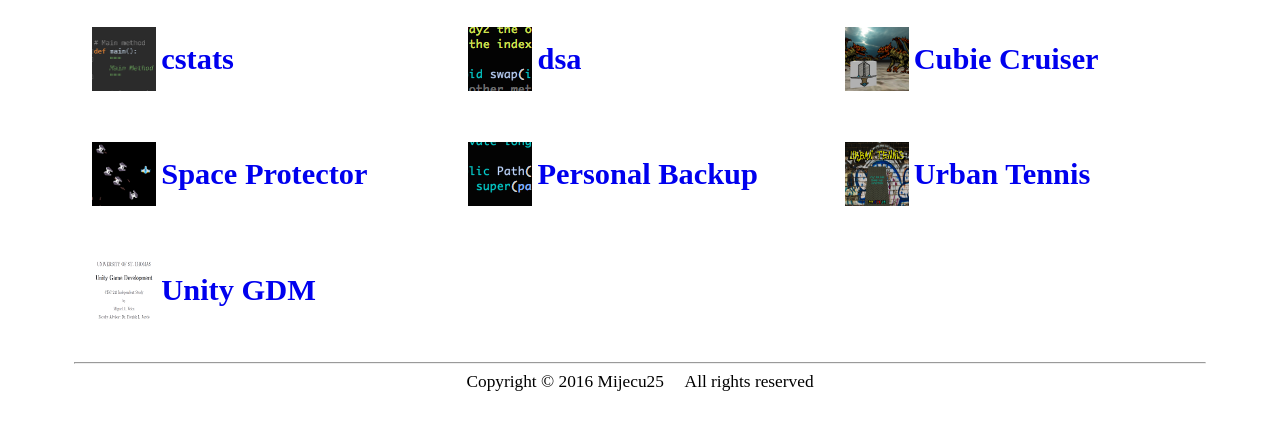
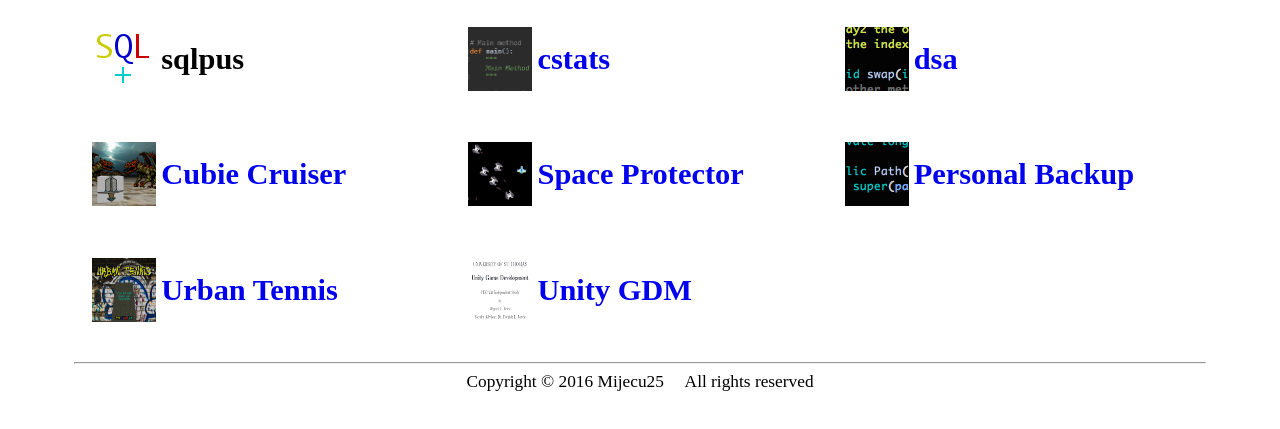
Before and after one commit to mijecu25/web, a plain HTML site: page products/index.html in a window 1280 px wide. Shown: the part 143-572 px from the top of the page. Drawn offline with Linux system fonts and the light colour scheme.

Commit message:
Add sqlplus in products

```diff
--- a/products/index.html
+++ b/products/index.html
@@ -46,6 +46,18 @@
                             <td>
                                 <div class="product">
                                     <h3>
+                                        <img class="product-image" src="../images/sqlplus.png" alt="sqlplus">
+                                        <span class="product-name">
+<!--                                            <a href="../software/cstats/">sqlplus</a>-->
+                                            sqlpus
+                                        </span>
+                                    </h3>
+                                </div>
+                            </td>
+
+                            <td>
+                                <div class="product">
+                                    <h3>
                                         <img class="product-image" src="../images/cstats.png" alt="cstats">
                                         <span class="product-name">
                                             <a href="../software/cstats/">cstats</a>
@@ -62,11 +74,11 @@
                                             <a href="../software/dsa/">dsa</a>
                                         </span>
                                     </h3>
+                                </div>
+                            </td>
+                        </tr>
 
-                                </div>
-
-                            </td>
-
+                        <tr>
                             <td>
                                 <div class="product">
                                     <h3>
@@ -75,13 +87,9 @@
                                             <a href="../software/games/cubiecruiser.html">Cubie Cruiser</a>
                                         </span>
                                     </h3>
+                                </div>
+                            </td>
 
-                                </div>
-
-                              </td>
-                        </tr>
-
-                        <tr>
                             <td>
                                 <div class="product">
                                     <h3>
@@ -105,6 +113,10 @@
                                 </div>
                             </td>
 
+
+                        </tr>
+
+                        <tr>
                             <td>
                                 <div class="product">
                                     <h3>
@@ -115,9 +127,7 @@
                                     </h3>
                                 </div>
                             </td>
-                        </tr>
 
-                        <tr>
                             <td>
                                 <div class="product">
                                     <h3>
```
